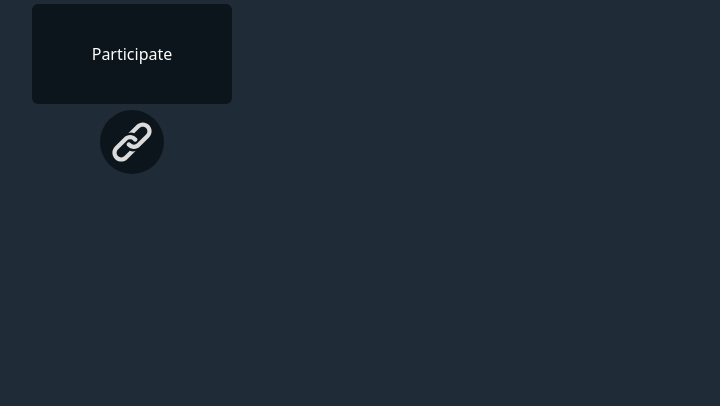
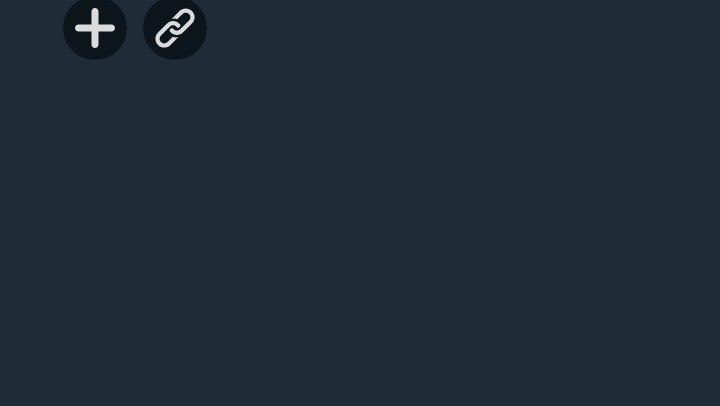
Before and after one commit to a8f/ibmhack2020, a website: page public/room.html in a window 1280 px wide. Shown: the part 414-820 px from the top of the page, without its empty margins (505-1225 px from the left). Drawn offline with nearby package versions, Linux system fonts and the light colour scheme; files whose address does not match are found by name.

Commit message:
Update room page

```diff
--- a/public/css/base.css
+++ b/public/css/base.css
@@ -8,7 +8,7 @@
 }
 
 body, html {
-    height: 100%;
+    height: 90%;
 }
 
 .big-button {
--- a/public/css/room.css
+++ b/public/css/room.css
@@ -3,6 +3,7 @@
     left: 90%;
     bottom: 90%;
     cursor: pointer;
+    display: inline;
 }
 
 #status {
@@ -19,7 +20,7 @@
 }
 
 #buttons {
-    padding-top: 8px
+    padding-top: 32px
 }
 
 #status-vspace {
@@ -33,6 +34,7 @@
 #status-breakdown {
     font-size: large;
     margin: auto 0;
+    text-align: left;
 }
 
 .round-button {
@@ -42,7 +44,8 @@
   display: inline-flex;
   align-items: center;
   justify-content: center;
-  padding: 0;
+  padding: 0 8px;
+  margin: 0 8px;
 }
 
 #copied {
@@ -50,3 +53,17 @@
     top: 80%;
     left: 49%;
 }
+
+#small-buttons {
+    display: flex;
+    flex-direction: row;
+    align-items: center;
+    align-content: space-around;
+    justify-content: center;
+    width: 100%;
+}
+
+.button-icon {
+    height: 40px;
+    width: 40px;
+}
--- a/public/room.html
+++ b/public/room.html
@@ -13,7 +13,7 @@
 </head>
 
 <body>
-    <input id="copy-dummy" type="hidden"> <!-- Need this for copying current URL to clipboard -->
+    <input style="height: 0;" id="copy-dummy" type="hidden"> <!-- Need this for copying current URL to clipboard -->
     <div id="container">
         <div id="app">
             <div id="loading" style="display: none;">
@@ -36,10 +36,10 @@
                 </div>
             </div>
             <div id="buttons">
-                <button id="participate-button" class="big-button">Participate</button>
                 <div id="small-buttons">
-                    <button id="stop-participate-button" class="round-button" style="display: none;">Leave</button>
-                    <button id="copy-link" class="round-button"><img src="icons/copy.svg" style="width: 40px; height: 40px;"></button>
+                    <button id="participate-button" class="round-button"><img src="icons/plus.svg" class="button-icon"></button>
+                    <button id="stop-participate-button" class="round-button" style="display: none;"><img src="icons/x.svg" class="button-icon"></button>
+                    <button id="copy-link" class="round-button"><img src="icons/copy.svg" class="button-icon"></button>
                 </div>
                 <div id="copied" style="display: none;">
                     Copied!
```
Also changed, not shown: public/icons/plus.svg (added), public/icons/x.svg (added).
